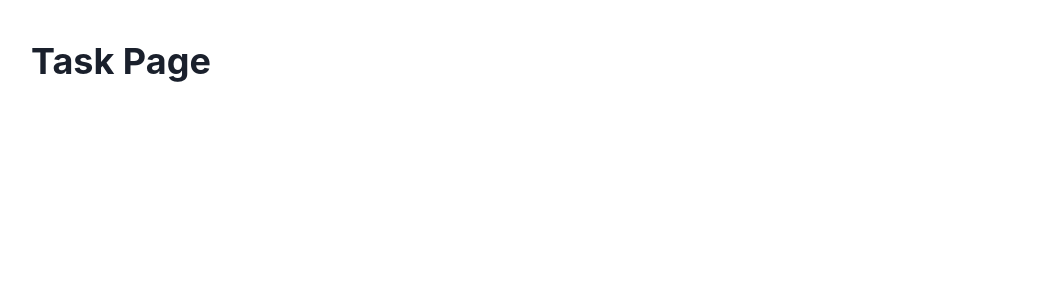
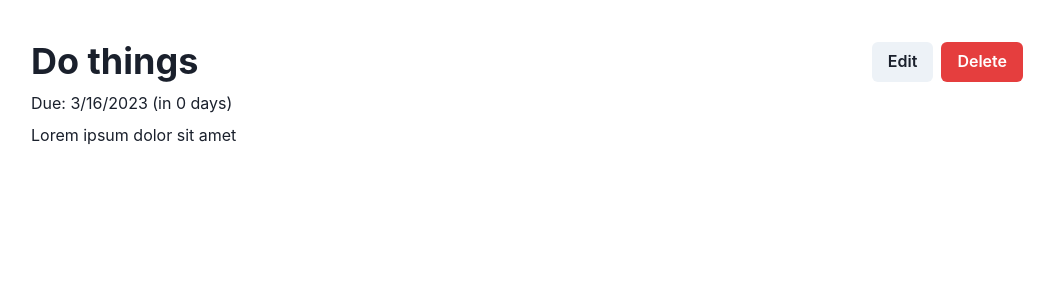
Before and after one commit to reinerb/todo-app, a React (Create React App) app: page /13b56b64-14df-4efa-8edf-567d80291c27 in a window 1280 px wide. Shown: the top 300 px of the page, without its empty margins (113-1167 px from the left). Built offline with nearby package versions, Linux system fonts and the light colour scheme.

Commit message:
Add task display page

```diff
--- a/src/App.tsx
+++ b/src/App.tsx
@@ -1,24 +1,25 @@
-import * as React from "react";
-import { useState } from "react";
-import { v4 as uuid } from "uuid";
-import { ChakraProvider, Container, Heading, theme } from "@chakra-ui/react";
-import { Routes, Route } from "react-router-dom";
+import * as React from 'react';
+import { useState } from 'react';
+import { v4 as uuid } from 'uuid';
+import { ChakraProvider, Container, theme } from '@chakra-ui/react';
+import { Routes, Route } from 'react-router-dom';
 
-import { Task } from "./types/Task";
-import TaskList from "./components/TaskList";
-import TaskForm from "./components/TaskForm";
+import { Task } from './types/Task';
+import TaskList from './components/TaskList';
+import TaskForm from './components/TaskForm';
+import TaskDisplay from './components/TaskDisplay';
 
 const sampleTask: Task = {
   id: uuid(),
-  title: "Do things",
-  description: "Lorem ipsum dolor sit amet",
+  title: 'Do things',
+  description: 'Lorem ipsum dolor sit amet',
   due: new Date(),
   complete: false,
 };
 const sampleTaskTwo: Task = {
   id: uuid(),
-  title: "Do other things",
-  description: "Hi this is interesting",
+  title: 'Do other things',
+  description: 'Hi this is interesting',
   due: new Date(),
   complete: true,
 };
@@ -61,10 +62,13 @@ export const App = () => {
 
   return (
     <ChakraProvider theme={theme}>
-      <Container maxW="container.lg" py={10}>
+      <Container
+        maxW='container.lg'
+        py={10}
+      >
         <Routes>
           <Route
-            path="/"
+            path='/'
             element={
               <TaskList
                 tasks={tasks}
@@ -74,13 +78,13 @@ export const App = () => {
             }
           />
           <Route
-            path="/new"
+            path='/new'
             element={
               <TaskForm
                 task={{
                   id: uuid(),
-                  title: "",
-                  description: "",
+                  title: '',
+                  description: '',
                   due: new Date(),
                   complete: false,
                 }}
@@ -88,9 +92,19 @@ export const App = () => {
               />
             }
           />
-          <Route path=":taskId" element={<Heading>Task Page</Heading>} />
-          <Route path=":taskId/edit" />
-          <Route path="*" />
+          <Route path=':taskId'>
+            <Route
+              index
+              element={
+                <TaskDisplay
+                  tasks={tasks}
+                  deleteTask={deleteTask}
+                />
+              }
+            />
+            <Route path=':taskid/edit' />
+          </Route>
+          <Route path='*' />
         </Routes>
       </Container>
     </ChakraProvider>
--- a/src/components/TaskDisplay.tsx
+++ b/src/components/TaskDisplay.tsx
@@ -0,0 +1,63 @@
+import { Button, Heading, HStack, Text, VStack } from '@chakra-ui/react';
+import { Link as RouterLink, useNavigate, useParams } from 'react-router-dom';
+import React from 'react';
+import { Task } from '../types/Task';
+import { daysUntil } from '../functions/daysUntil';
+
+interface Props {
+  tasks: Task[];
+  deleteTask: (event: React.MouseEvent) => void;
+}
+
+function TaskDisplay(props: Props) {
+  const { tasks, deleteTask } = props;
+  const { taskId } = useParams();
+  const task: Task = tasks.filter((task) => task.id === taskId)[0];
+  const navigate = useNavigate();
+
+  const daysUntilDue = daysUntil(task.due);
+
+  const handleDelete = (event: React.MouseEvent) => {
+    deleteTask(event);
+    navigate('/');
+  };
+
+  return (
+    <VStack w='full'>
+      <HStack
+        w='full'
+        justifyContent='space-between'
+      >
+        <Heading>{task.title}</Heading>
+        <HStack>
+          <RouterLink to={`/${task.id}/edit`}>
+            <Button aria-label={'edit-task'}>Edit</Button>
+          </RouterLink>
+          <Button
+            id={taskId}
+            aria-label='Delete task'
+            colorScheme='red'
+            onClick={handleDelete}
+          >
+            Delete
+          </Button>
+        </HStack>
+      </HStack>
+      <Text
+        w='full'
+        size='md'
+        color={daysUntilDue < 0 ? 'red' : 'default'}
+      >{`Due: ${task.due.toLocaleDateString()} (in ${daysUntilDue} day${
+        daysUntilDue === 1 ? '' : 's'
+      })`}</Text>
+      <Text
+        w='full'
+        align='start'
+      >
+        {task.description}
+      </Text>
+    </VStack>
+  );
+}
+
+export default TaskDisplay;
--- a/src/components/TaskListRow.tsx
+++ b/src/components/TaskListRow.tsx
@@ -1,7 +1,7 @@
-import { EditIcon, DeleteIcon } from "@chakra-ui/icons";
-import { Checkbox, Grid, IconButton, Text } from "@chakra-ui/react";
-import React from "react";
-import { Task } from "../types/Task";
+import { Button, Checkbox, Grid, Text } from '@chakra-ui/react';
+import { Link as RouterLink } from 'react-router-dom';
+import React from 'react';
+import { Task } from '../types/Task';
 
 interface Props {
   key: string;
@@ -15,27 +15,32 @@ function TaskListRow(props: Props) {
 
   return (
     <Grid
-      width="full"
-      templateColumns="auto 1fr auto auto auto"
-      gap="1rem"
-      alignItems="center"
+      width='full'
+      templateColumns='auto 1fr auto auto auto'
+      gap='1rem'
+      alignItems='center'
     >
       <Checkbox
         id={task.id}
-        aria-label="Mark complete"
+        aria-label='Mark complete'
         isChecked={task.complete}
         onChange={toggleComplete}
       />
-      <Text>{task.title}</Text>
+      <RouterLink to={`/${task.id}`}>
+        <Text>{task.title}</Text>
+      </RouterLink>
       <Text>Due: {task.due.toLocaleDateString()}</Text>
-      <IconButton aria-label="Edit task" icon={<EditIcon />} />
-      <IconButton
+      <RouterLink to={`/${task.id}/edit`}>
+        <Button aria-label={'edit-task'}>Edit</Button>
+      </RouterLink>
+      <Button
         id={task.id}
-        aria-label="Delete task"
-        icon={<DeleteIcon />}
-        color="red.500"
+        aria-label='Delete task'
+        colorScheme='red'
         onClick={deleteTask}
-      />
+      >
+        Delete
+      </Button>
     </Grid>
   );
 }
--- /dev/null
+++ b/src/functions/daysUntil.ts
@@ -0,0 +1,6 @@
+export const daysUntil = (date: Date) => {
+  const today = new Date();
+  const oneDay = 1000 * 60 * 60 * 24;
+  const msUntil = date.getTime() - today.getTime();
+  return Math.round(msUntil / oneDay);
+};
```
